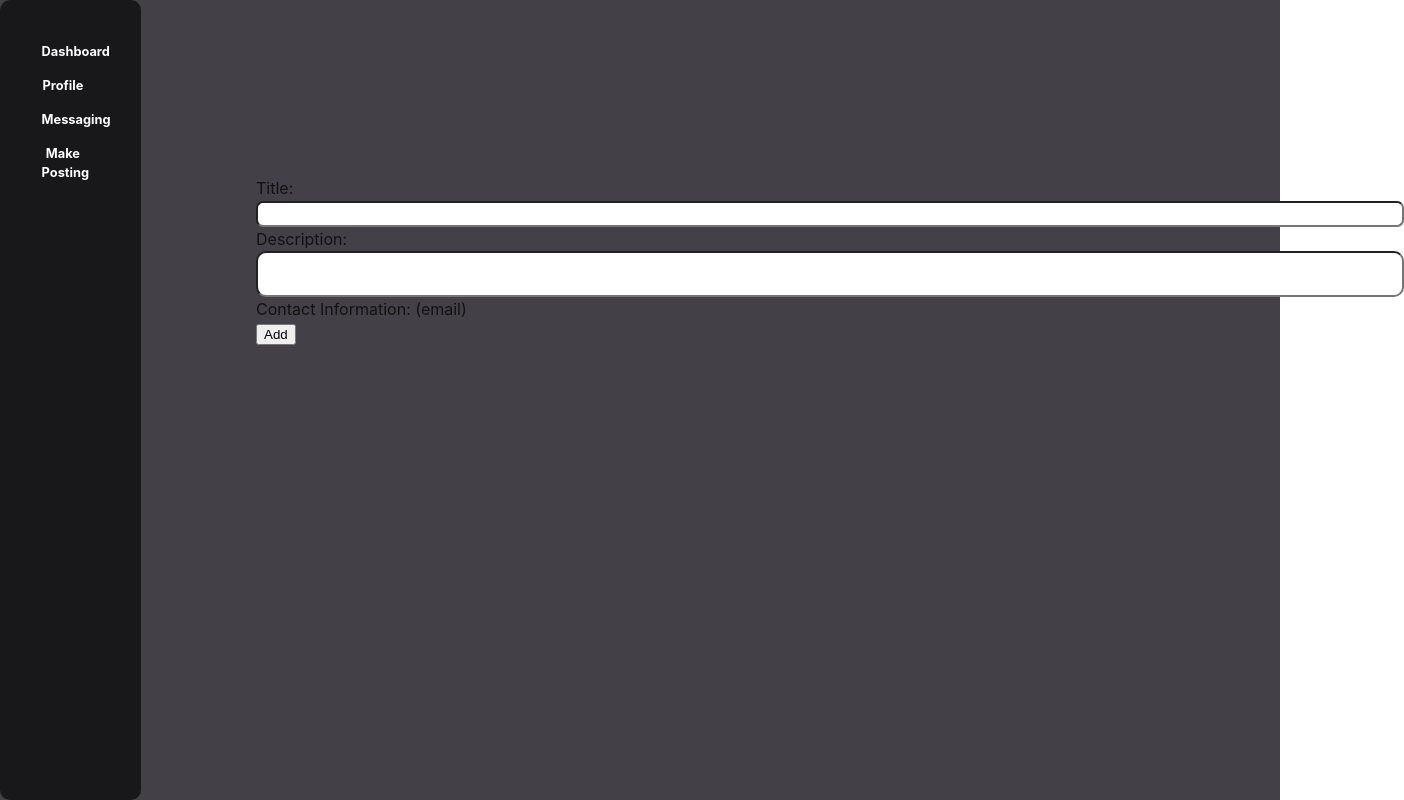
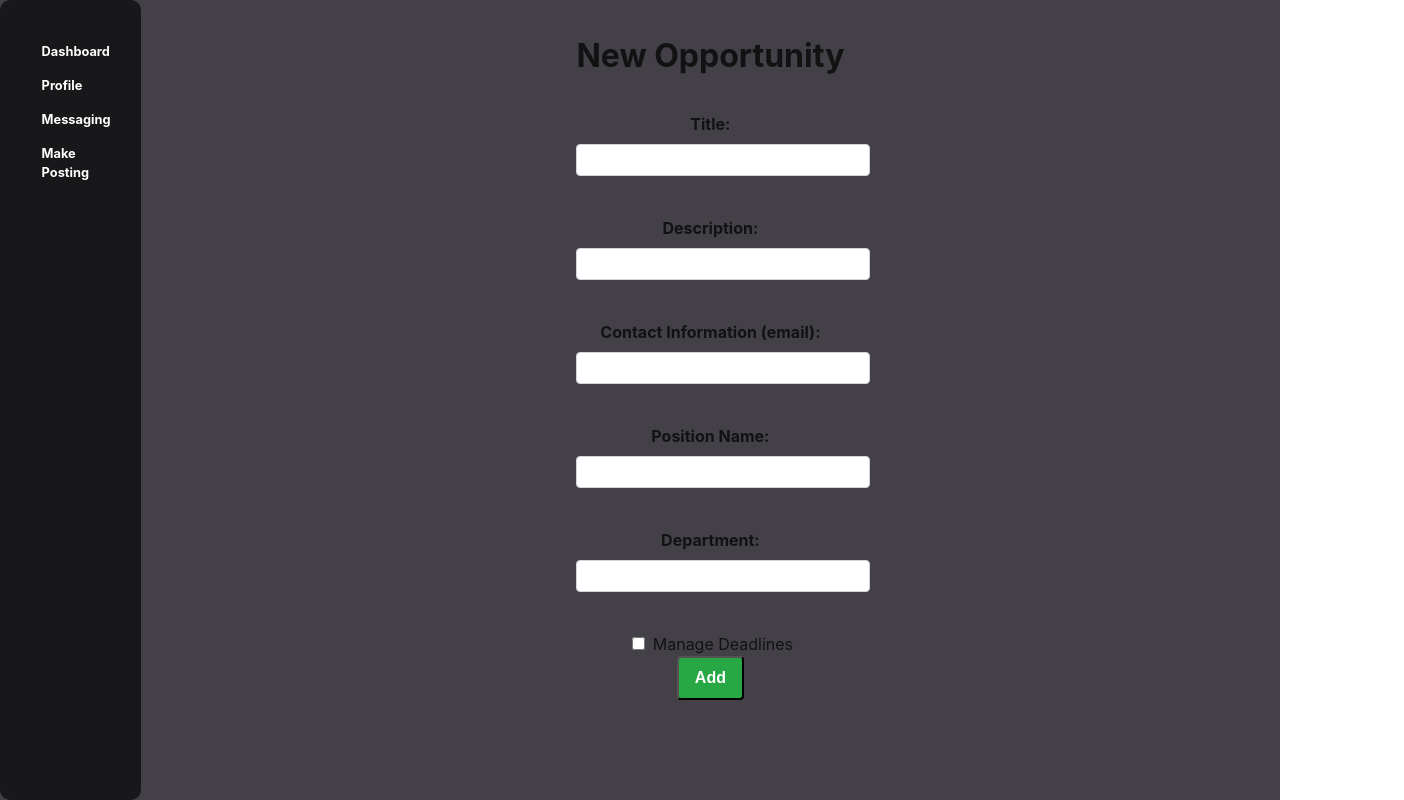
Before and after one commit to MaanPatel2005/ZotResearch, a React (Vite) app in the folder zot_research/: page /Post in a window 1280 px wide. Shown: the whole page, 1404 px wide, since content can reach past the window. Built offline with nearby package versions, Linux system fonts and the light colour scheme.

Commit message:
Developed add-post functionality - cut down suggestions and incorporated deadline management

```diff
--- a/package.json
+++ b/package.json
@@ -1,5 +1,6 @@
 {
   "dependencies": {
+    "bootstrap": "^5.3.2",
     "firebase": "^10.7.2",
     "react-router-dom": "^6.21.3"
   }
--- a/zot_research/src/routes/Add_Post.css
+++ b/zot_research/src/routes/Add_Post.css
@@ -1,29 +1,52 @@
-#root {
+/* Add_Post.css */
+
+.container {
     margin: 0 auto;
     padding: 2rem;
     text-align: center;
   }
 
-  .post {
-    position: absolute;
-    text-align: left;
-    top: 22%;
-    left: 20%;
+  .heading {
+    margin-bottom: 2rem;
   }
 
-  .description {
-    height: 40px;
-    width: 400%;
-    border-radius: 10px;
+  .post-form {
+    max-width: 600px;
+    margin: 0 auto;
   }
 
-  .title {
-    height: 20px;
-    width: 400%;
-    border-radius: 7px;
+  .form-group {
+    margin-bottom: 1.5rem;
   }
 
-  .heading {
-    margin-top: -75%;
-    text-align: center;
+  .form-group label {
+    display: block;
+    font-weight: bold;
+    margin-bottom: 0.5rem;
   }
+
+  .form-group input,
+  .form-group textarea {
+    width: 100%;
+    padding: 0.375rem 0.75rem;
+    font-size: 1rem;
+    border-radius: 0.25rem;
+    border: 1px solid #ced4da;
+    margin-bottom: 1rem;
+  }
+
+  .form-check-input {
+    margin-right: 0.5rem;
+  }
+
+  .btn-success {
+    display: inline-block;
+    padding: 0.5rem 1rem;
+    font-size: 1rem;
+    font-weight: 600;
+    line-height: 1.5;
+    color: #fff;
+    background-color: #28a745;
+    border-radius: 0.25rem;
+    cursor: pointer;
+  }
--- a/zot_research/src/routes/Add_Post.jsx
+++ b/zot_research/src/routes/Add_Post.jsx
@@ -1,41 +1,135 @@
-import React, {useState} from 'react'
-import './Add_Post.css'
+import React, { useState } from 'react';
+import './Add_Post.css';
 
 function AddPost() {
-  const [inputValue, setInputValue] = useState("");
-  const [title, setTitle] = useState("");
+  const [formData, setFormData] = useState({
+    title: "",
+    description: "",
+    contactEmail: "",
+    positionName: "",
+    department: "",
+    isDeadline: false,
+    PostedDate: "",
+    Deadline: "",
+  });
   const [result, setResult] = useState("");
 
+  const handleInputChange = (e) => {
+    const { name, value, type, checked } = e.target;
+    setFormData(prevData => ({
+      ...prevData,
+      [name]: type === "checkbox" ? checked : value,
+    }));
+  };
 
-  const handleButtonClick = () => {
-    // Process the input value and update the variable (result in this case)
+  const handleButtonClick = (e) => {
+    e.preventDefault();
+    // Process the form data and update the variable (result in this case)
+    // For now, just displaying the form data in the console
+    console.log(formData);
     setResult(`Entry submitted`);
   };
 
-    return (
-      <>
-      <div>
-        <div>
-        <h1 class = "heading">New Opportunity</h1>
+  return (
+    <>
+      <div className="container mt-5">
+        <div className="text-center">
+          <h1 className="heading">New Opportunity</h1>
         </div>
-        <form class = "post">
-          <label>
-            <p>Title: &nbsp;
-            <input class = "title" type="text" value = {title} onChange={(e) => {setTitle(e.target.value)}} id = "title" name="title" />
-            </p>
-          </label>
-          <label>
-            <p>Description: &nbsp;
-            <input class = "description" type="text" value = {inputValue} onChange={(e) => {setInputValue(e.target.value)}} id = "description" name="description" />
-            </p>
-          </label>
-          <p>Contact Information: (email)</p>
-          <button onClick={handleButtonClick}>Add</button>
+        <form className="post-form">
+          <div className="form-group">
+            <label>Title:</label>
+            <input
+              type="text"
+              className="form-control"
+              name="title"
+              value={formData.title}
+              onChange={handleInputChange}
+            />
+          </div>
+          <div className="form-group">
+            <label>Description:</label>
+            <input
+              type="text"
+              className="form-control"
+              name="description"
+              value={formData.description}
+              onChange={handleInputChange}
+            />
+          </div>
+          <div className="form-group">
+            <label>Contact Information (email):</label>
+            <input
+              type="email"
+              className="form-control"
+              name="contactEmail"
+              value={formData.contactEmail}
+              onChange={handleInputChange}
+            />
+          </div>
+          <div className="form-group">
+            <label>Position Name:</label>
+            <input
+              type="text"
+              className="form-control"
+              name="positionName"
+              value={formData.positionName}
+              onChange={handleInputChange}
+            />
+          </div>
+          <div className="form-group">
+            <label>Department:</label>
+            <input
+              type="text"
+              className="form-control"
+              name="department"
+              value={formData.department}
+              onChange={handleInputChange}
+            />
+          </div>
+          <div className="form-check">
+            <input
+              type="checkbox"
+              className="form-check-input"
+              name="isDeadline"
+              checked={formData.isDeadline}
+              onChange={handleInputChange}
+            />
+            <label className="form-check-label">Manage Deadlines</label>
+          </div>
+          {formData.isDeadline && (
+            <>
+              <div className="form-group">
+                <label>Posted Date:</label>
+                <input
+                  type="date"
+                  className="form-control"
+                  name="Posted
+                  Date"
+                  value={formData.PostedDate}
+                  onChange={handleInputChange}
+                />
+              </div>
+              <div className="form-group">
+                <label>Application Deadline:</label>
+                <input
+                  type="date"
+                  className="form-control"
+                  name="Deadline"
+                  value={formData.Deadline}
+                  onChange={handleInputChange}
+                />
+              </div>
+            </>
+          )}
+          <button className="btn btn-success" onClick={handleButtonClick}>
+            Add
+          </button>
           <p>{result}</p>
         </form>
+      </div>
+    </>
+  );
+}
 
-        </div>
-      </>
-    )
-}
- export default AddPost
+export default AddPost;
```
Also changed, not shown: 1 other file (tests, documents, lock files or other folders).
